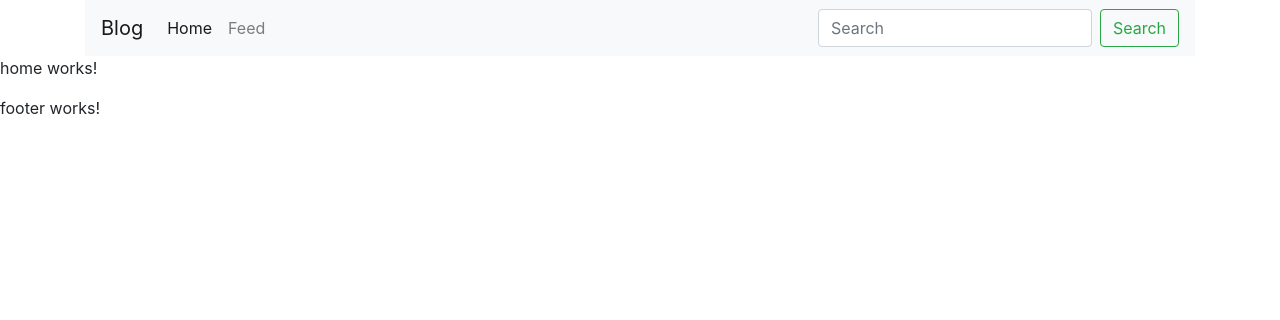
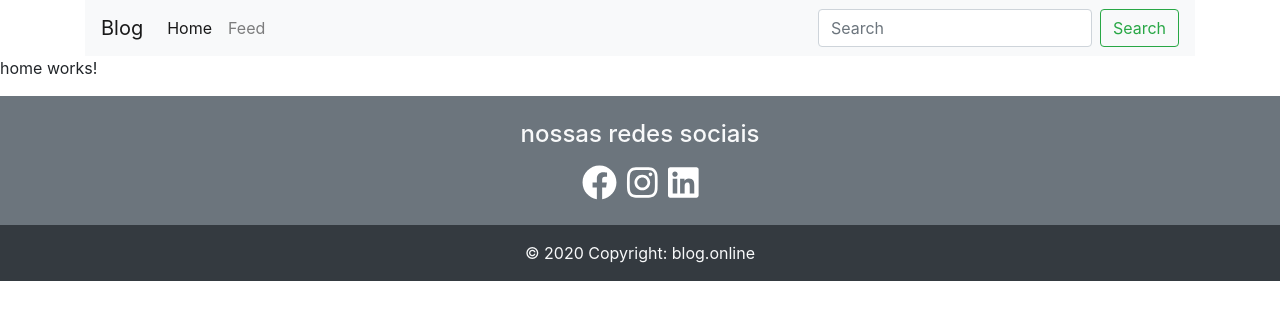
Before and after one commit to PauloAlves8039/projeto-blog-angular, an Angular app in the folder frontend/blog/: page /home in a window 1280 px wide. Shown: the top 320 px of the page. Built offline with nearby package versions, Linux system fonts and the light colour scheme.

Commit message:
Implementando elementos no footer

```diff
--- a/frontend/blog/src/app/footer/footer.component.css
+++ b/frontend/blog/src/app/footer/footer.component.css
@@ -0,0 +1,27 @@
+.social-network{
+  list-style: none;
+  padding: 0;
+}
+
+.social-network > li{
+  display: inline;
+  padding: 5px;
+  margin:0;
+  font-size: 35px;
+}
+
+.icoFacebook, .icoInstagram, .icoLinkedin{
+  color: white;
+}
+
+.icoFacebook:hover{
+  color: #3b5998;
+}
+
+.icoInstagram:hover{
+  color: #c13584;
+}
+
+.icoLinkedin:hover{
+  color: #0072b1;
+}
--- a/frontend/blog/src/app/footer/footer.component.html
+++ b/frontend/blog/src/app/footer/footer.component.html
@@ -1 +1,28 @@
-<p>footer works!</p>
+<footer class="page-footer font-small bg-secondary pt-4">
+  <div class="container">
+    <div class="row">
+      <div class="col-md-12 d-flex justify-content-center">
+        <h4 class="text-light">nossas redes sociais</h4>
+      </div>
+    </div>
+    <div class="row">
+      <div class="col-md-12 d-flex justify-content-center">
+        <ul class="social-network">
+          <li><a href="#" class="icoFacebook" title="Facebook">
+              <fa-icon [icon]="faFacebook"></fa-icon>
+            </a></li>
+          <li><a href="#" class="icoInstagram" title="Instagram">
+              <fa-icon [icon]="faInstagram"></fa-icon>
+            </a></li>
+          <li><a href="#" class="icoLinkedin" title="Linkedin">
+              <fa-icon [icon]="faLinkedin"></fa-icon>
+            </a></li>
+        </ul>
+      </div>
+    </div>
+  </div>
+  <div class="footer-copyright bg-dark text-center py-3 ">
+    <span class="text-light"> &copy; 2020 Copyright: </span>
+    <a class="text-light" href="#">blog.online</a>
+  </div>
+</footer>
--- a/frontend/blog/src/app/footer/footer.component.ts
+++ b/frontend/blog/src/app/footer/footer.component.ts
@@ -1,4 +1,5 @@
 import { Component, OnInit } from '@angular/core';
+import { faInstagram, faFacebook, faLinkedin } from '@fortawesome/free-brands-svg-icons';
 
 @Component({
   selector: 'app-footer',
@@ -7,6 +8,10 @@
 })
 export class FooterComponent implements OnInit {
 
+  faInstagram = faInstagram
+  faFacebook = faFacebook
+  faLinkedin = faLinkedin
+
   constructor() { }
 
   ngOnInit(): void {
```
